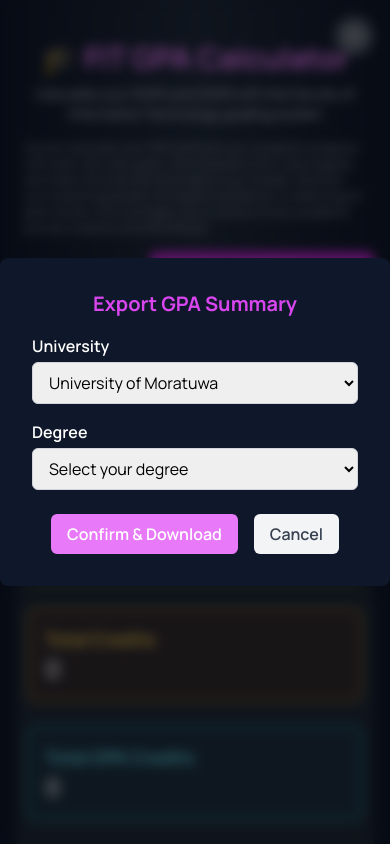
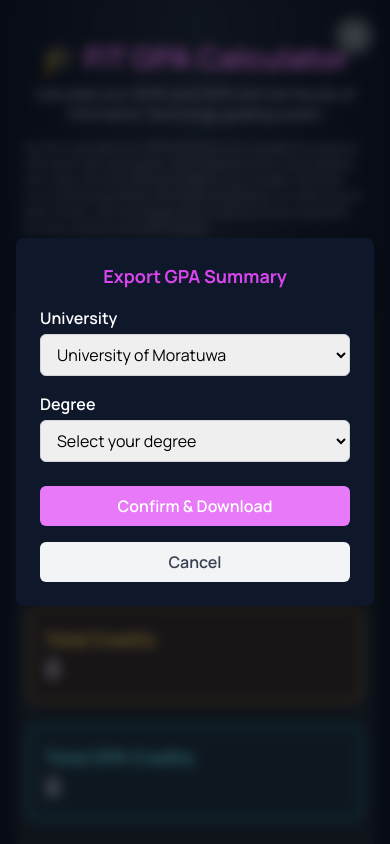
Before and after one commit to IshanHansaka/fit-gpa-calculator, a Next.js app: page / in a window 390 px wide. Both pictures are taken after a click on the button "Export GPA Summary". Shown: the top 844 px of the page. Built offline with nearby package versions, Linux system fonts and the light colour scheme.

Commit message:
chore: change for better mobile responsiveness

```diff
--- a/app/component/DownloadPDF.tsx
+++ b/app/component/DownloadPDF.tsx
@@ -66,10 +66,10 @@
   };
 
   return (
-    <div className="w-full flex justify-end mb-5">
+    <div className="w-full flex md:justify-end justify-center mb-5">
       <button
         onClick={handleDownload}
-        className="px-4 py-2 bg-fuchsia-600 dark:bg-fuchsia-600 hover:bg-fuchsia-700 dark:hover:bg-fuchsia-700 text-white rounded-md font-semibold flex gap-2"
+        className="px-4 py-2 bg-fuchsia-600 dark:bg-fuchsia-600 hover:bg-fuchsia-700 dark:hover:bg-fuchsia-700 text-white rounded-md font-semibold flex gap-2 items-center"
       >
         <Image src="/download.svg" width={24} height={24} alt="download" />
         Export GPA Summary
@@ -79,8 +79,8 @@
           className="fixed inset-0 bg-black bg-opacity-50 flex items-center justify-center z-50"
           style={{ backdropFilter: 'blur(6px)' }}
         >
-          <div className="bg-purple-50 dark:bg-slate-900 p-8 rounded-lg shadow-lg w-full max-w-md">
-            <h2 className="text-xl font-bold mb-4 text-fuchsia-600 dark:text-fuchsia-500 text-center">
+          <div className="bg-purple-50 dark:bg-slate-900 p-6 sm:p-8 rounded-lg shadow-lg w-full max-w-sm sm:max-w-md mx-4">
+            <h2 className="text-lg font-bold mb-4 text-fuchsia-600 dark:text-fuchsia-500 text-center">
               Export GPA Summary
             </h2>
             <div className="mb-4">
@@ -118,11 +118,12 @@
                 ))}
               </select>
             </div>
-            <div className="flex gap-4 mt-6 items-center justify-center">
+
+            <div className="flex flex-col sm:flex-row gap-4 mt-6 items-center justify-center">
               <button
                 onClick={handleConfirm}
                 disabled={!degree}
-                className={`px-4 py-2 rounded-md font-semibold text-white
+                className={`w-full sm:w-auto px-4 py-2 rounded-md font-semibold text-white
                   ${
                     degree
                       ? 'bg-fuchsia-600 cursor-pointer hover:bg-fuchsia-700'
@@ -134,7 +135,7 @@
               </button>
               <button
                 onClick={() => setShowPopup(false)}
-                className="px-4 py-2 bg-gray-100 text-gray-700 rounded-md hover:bg-gray-300 font-semibold"
+                className="w-full sm:w-auto px-4 py-2 bg-gray-100 text-gray-700 rounded-md hover:bg-gray-300 font-semibold"
               >
                 Cancel
               </button>
```
Lines whose indentation alone changed are shown as unchanged.
